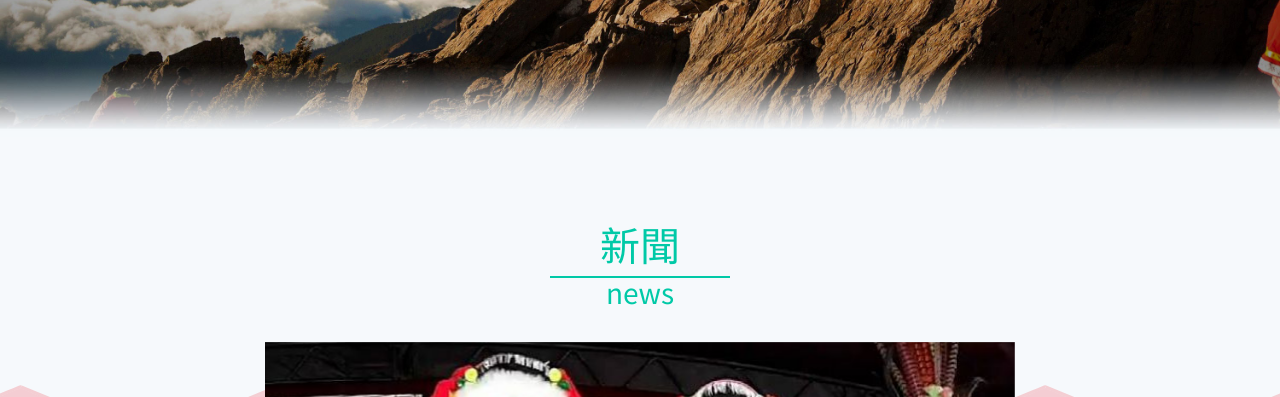
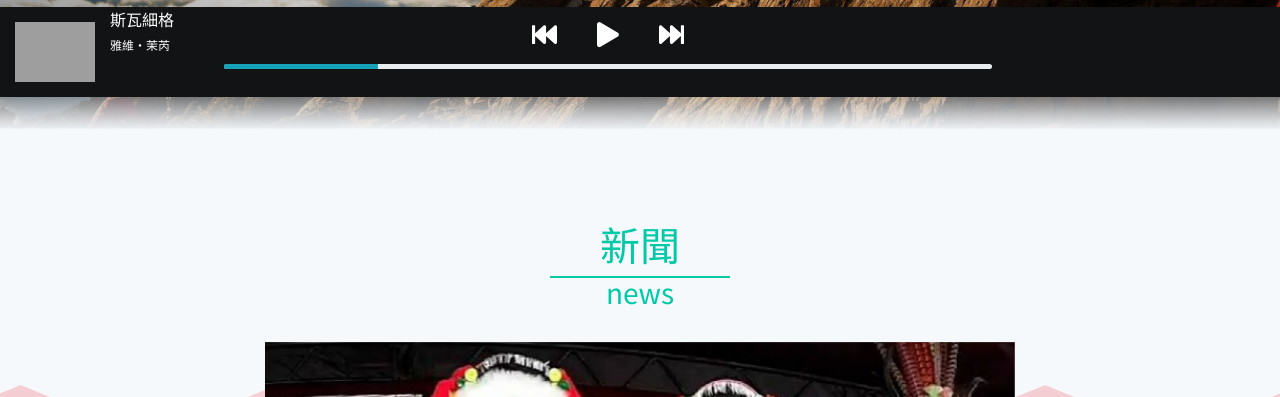
Before and after one commit to timmyceberus/DELA, a website: page src/web/html/index.html in a window 1280 px wide. Shown: the part 703-1100 px from the top of the page. Drawn offline with nearby package versions, Linux system fonts and the light colour scheme; grey boxes are pictures that could not be loaded.

Commit message:
播放器半成品

```diff
--- a/src/web/css/style.css
+++ b/src/web/css/style.css
@@ -424,6 +424,63 @@ table {
   transition: opacity 0.2s;
 }
 
+/* PLlayer */
+#player {
+  position: fixed;
+  display: flex;
+  background-color: #121315;
+  height: 90px;
+  width: 100%;
+  z-index: 3;
+  bottom: 0;
+  color: white;
+}
+
+#player .album-cover {
+  margin: 15px 15px;
+}
+
+#player .song-info-wrapper {
+  display: inline-block;
+  vertical-align: middle;
+}
+
+#player .song-title {
+  display: inline-flex;
+  top: 20px;
+}
+
+#player .song-artist {
+  display: inline-flex;
+  top: 50px;
+  font-size: 12px;
+}
+
+#player .player-control-wrapper {
+  display: inline-block;
+  margin: 0 50px;
+  width: 60%;
+  height: 100%;
+}
+
+#player .player-control {
+  margin: 15px 0;
+  display: flex;
+  justify-content: center;
+  align-items: center;
+}
+
+#player .player-control div {
+  display: inline-block;
+  margin: 0 20px;
+}
+
+#player .player-control i {
+  font-size: 25px;
+}
+
+
+
 /* About */
 #about {
   background-color: #121315;
--- a/src/web/html/index.html
+++ b/src/web/html/index.html
@@ -419,6 +419,27 @@
         </div>
     </div>
 
+    <div id="player">
+        <img class="album-cover" src="https://img1.doubanio.com/view/subject/m/public/s29719839.jpg" height="60px"
+            alt="">
+        <div class="song-info-wrapper">
+            <span class="song-title">斯瓦細格</span>
+            <br>
+            <span class="song-artist">雅維·茉芮</span>
+        </div>
+        <div class="player-control-wrapper">
+            <div class="player-control">
+                <div class="previous-button"><i class="fas fa-fast-backward"></i></div>
+                <div class="play-button"><i class="fas fa-play"></i></div>
+                <div class="next-button"><i class="fas fa-fast-forward"></i></div>
+            </div>
+            <div class="progress" style="margin-top: 10px; height:5px; width: 100%;">
+                <div class="progress-bar bg-info" style="width:20%;height:5px;">
+                </div>
+            </div>
+        </div>
+    </div>
+
     <!-- About us -->
     <div id="about">
         <div class="container">
```
